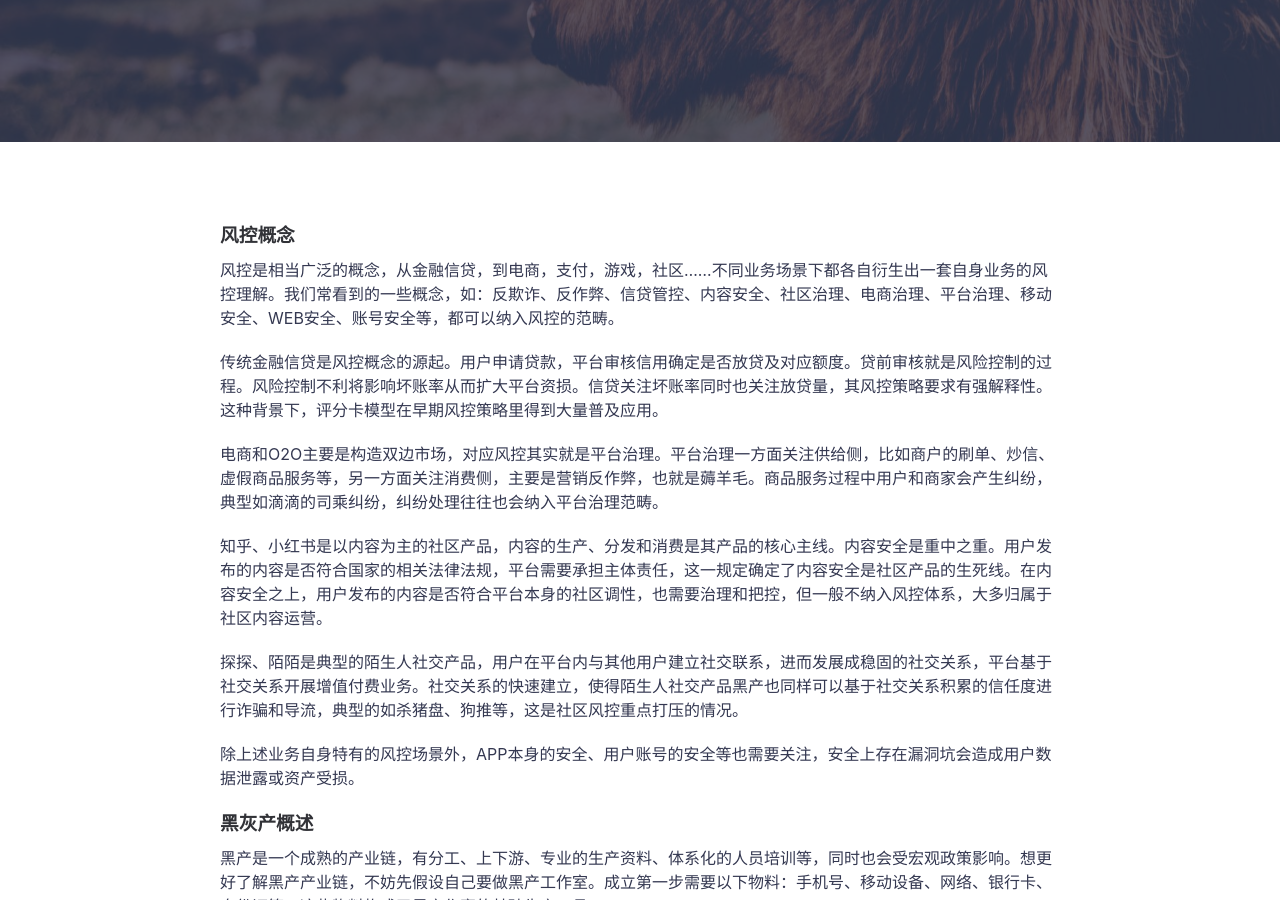
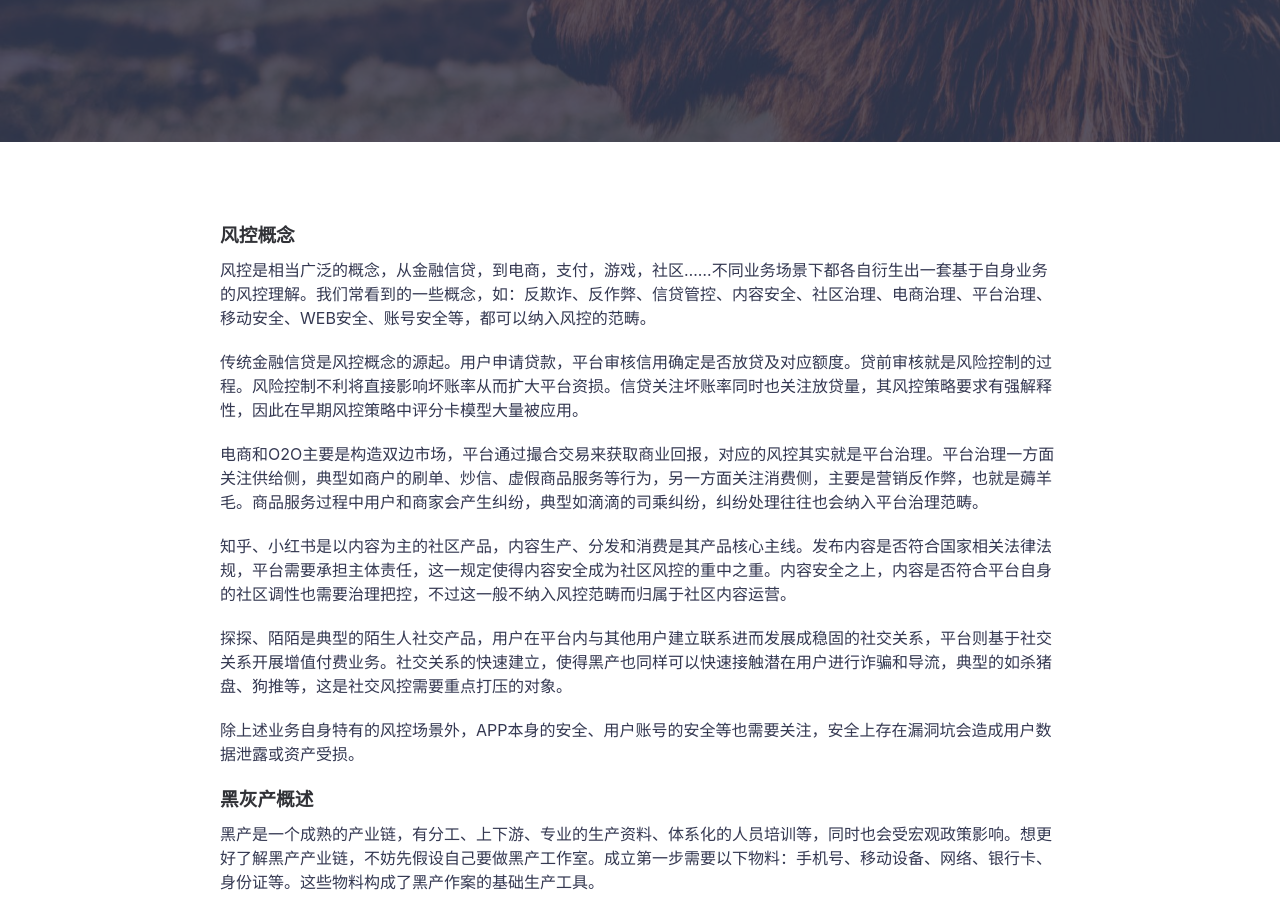
Before and after one commit to icarus507/icarus507.github.io, a Jekyll site: the page built from _posts/2021-05-01-关于风控（上）.md, in a window 1280 px wide and 900 px high, scrolled down 434 px. Built offline with Jekyll 4.4.1, drawn with Linux system fonts in a browser that asks for light colours.

Commit message:
Update 2021-05-01-关于风控（上）.md

```diff
--- a/_posts/2021-05-01-关于风控（上）.md
+++ b/_posts/2021-05-01-关于风控（上）.md
@@ -6,15 +6,15 @@ featured-img: shane-rounce-205187
 ---
 ### 风控概念
 
-风控是相当广泛的概念，从金融信贷，到电商，支付，游戏，社区......不同业务场景下都各自衍生出一套自身业务的风控理解。我们常看到的一些概念，如：反欺诈、反作弊、信贷管控、内容安全、社区治理、电商治理、平台治理、移动安全、WEB安全、账号安全等，都可以纳入风控的范畴。
+风控是相当广泛的概念，从金融信贷，到电商，支付，游戏，社区......不同业务场景下都各自衍生出一套基于自身业务的风控理解。我们常看到的一些概念，如：反欺诈、反作弊、信贷管控、内容安全、社区治理、电商治理、平台治理、移动安全、WEB安全、账号安全等，都可以纳入风控的范畴。
 
-传统金融信贷是风控概念的源起。用户申请贷款，平台审核信用确定是否放贷及对应额度。贷前审核就是风险控制的过程。风险控制不利将影响坏账率从而扩大平台资损。信贷关注坏账率同时也关注放贷量，其风控策略要求有强解释性。这种背景下，评分卡模型在早期风控策略里得到大量普及应用。
+传统金融信贷是风控概念的源起。用户申请贷款，平台审核信用确定是否放贷及对应额度。贷前审核就是风险控制的过程。风险控制不利将直接影响坏账率从而扩大平台资损。信贷关注坏账率同时也关注放贷量，其风控策略要求有强解释性，因此在早期风控策略中评分卡模型大量被应用。
 
-电商和O2O主要是构造双边市场，对应风控其实就是平台治理。平台治理一方面关注供给侧，比如商户的刷单、炒信、虚假商品服务等，另一方面关注消费侧，主要是营销反作弊，也就是薅羊毛。商品服务过程中用户和商家会产生纠纷，典型如滴滴的司乘纠纷，纠纷处理往往也会纳入平台治理范畴。
+电商和O2O主要是构造双边市场，平台通过撮合交易来获取商业回报，对应的风控其实就是平台治理。平台治理一方面关注供给侧，典型如商户的刷单、炒信、虚假商品服务等行为，另一方面关注消费侧，主要是营销反作弊，也就是薅羊毛。商品服务过程中用户和商家会产生纠纷，典型如滴滴的司乘纠纷，纠纷处理往往也会纳入平台治理范畴。
 
-知乎、小红书是以内容为主的社区产品，内容的生产、分发和消费是其产品的核心主线。内容安全是重中之重。用户发布的内容是否符合国家的相关法律法规，平台需要承担主体责任，这一规定确定了内容安全是社区产品的生死线。在内容安全之上，用户发布的内容是否符合平台本身的社区调性，也需要治理和把控，但一般不纳入风控体系，大多归属于社区内容运营。
+知乎、小红书是以内容为主的社区产品，内容生产、分发和消费是其产品核心主线。发布内容是否符合国家相关法律法规，平台需要承担主体责任，这一规定使得内容安全成为社区风控的重中之重。内容安全之上，内容是否符合平台自身的社区调性也需要治理把控，不过这一般不纳入风控范畴而归属于社区内容运营。
 
-探探、陌陌是典型的陌生人社交产品，用户在平台内与其他用户建立社交联系，进而发展成稳固的社交关系，平台基于社交关系开展增值付费业务。社交关系的快速建立，使得陌生人社交产品黑产也同样可以基于社交关系积累的信任度进行诈骗和导流，典型的如杀猪盘、狗推等，这是社区风控重点打压的情况。
+探探、陌陌是典型的陌生人社交产品，用户在平台内与其他用户建立联系进而发展成稳固的社交关系，平台则基于社交关系开展增值付费业务。社交关系的快速建立，使得黑产也同样可以快速接触潜在用户进行诈骗和导流，典型的如杀猪盘、狗推等，这是社交风控需要重点打压的对象。
 
 除上述业务自身特有的风控场景外，APP本身的安全、用户账号的安全等也需要关注，安全上存在漏洞坑会造成用户数据泄露或资产受损。
 
```
